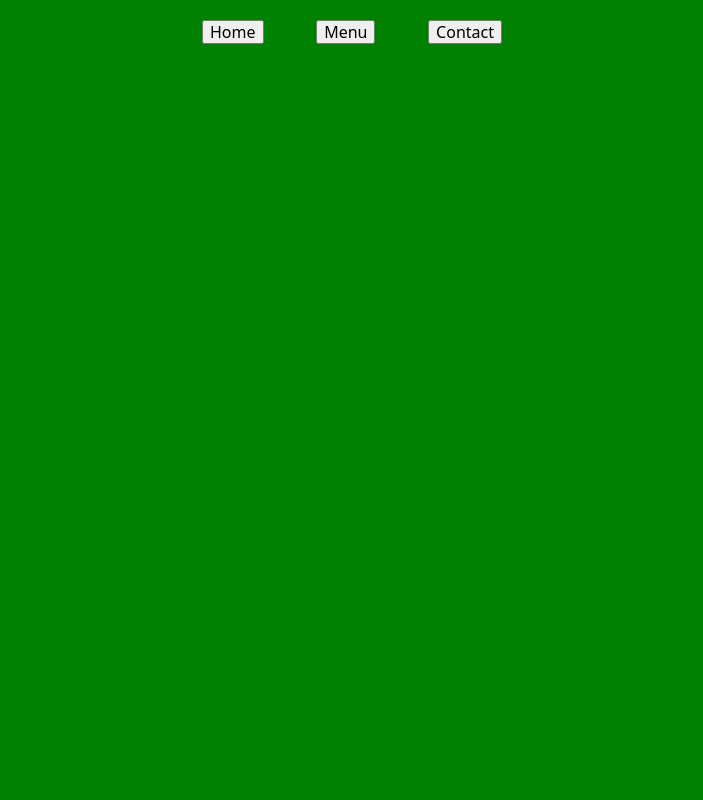
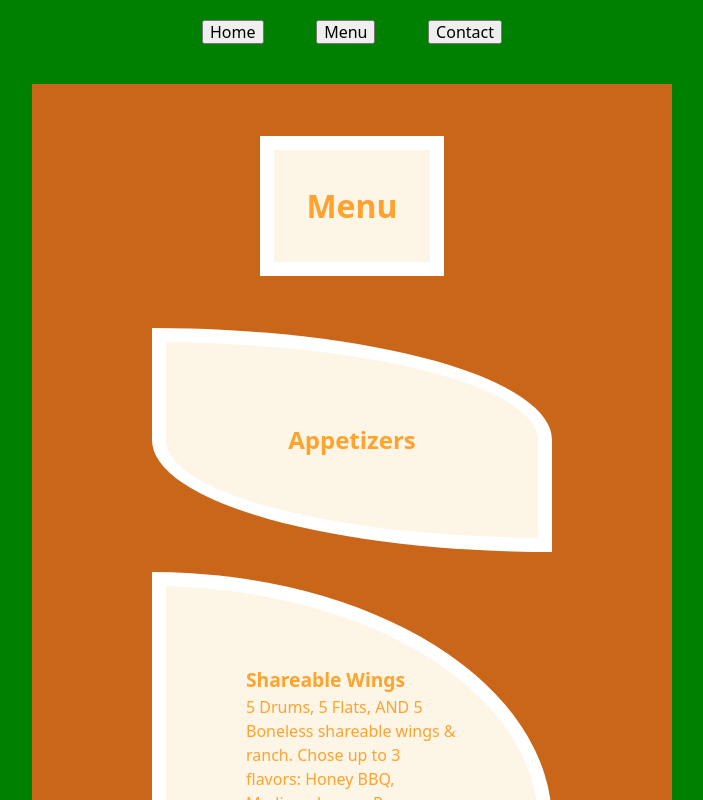
Before and after one commit to JasonBet/restaurant-page, a website built with webpack: page src/template.html in a window 1280 px wide. Both pictures are taken after a click on the button "Menu". Shown: the top 800 px of the page, without its empty margins (288-991 px from the left). Built offline with nearby package versions, Linux system fonts and the light colour scheme.

Commit message:
Add first app in DOM and update styles and alignment

```diff
--- a/src/menu.js
+++ b/src/menu.js
@@ -1,7 +1,52 @@
 export function menu() {
     const menuContainer = document.createElement("div");
+    menuContainer.classList.add("main-container");
+
+    const heading = document.createElement("h1");
+    heading.classList.add("heading");
+    heading.textContent = "Menu";
+
+    const appsDiv = document.createElement("div");
+    appsDiv.classList.add("menu-divs"); // Specific class to align sub-headings for menu
+    const appsHead = document.createElement("h2");
+    appsHead.textContent = "Appetizers";
+    appsDiv.appendChild(appsHead);
+
+    const app1Div = document.createElement("div");
+    const app1Name = document.createElement("h3");
+    app1Name.textContent = "Shareable Wings";
+    const app1Info = document.createElement("p");
+    app1Info.textContent = "5 Drums, 5 Flats, AND 5 Boneless shareable wings & ranch. Chose up to 3 "
+        + "flavors: Honey BBQ, Medium, Lemon Pepper, Garlic Parm";
+    const app1PriceAndImgDiv = document.createElement("div");
+    app1PriceAndImgDiv.classList.add("price-and-pic");
+    const app1Price = document.createElement("p");
+    app1Price.classList.add("price");
+    app1Price.textContent = "$12";
+    const app1PhotoPlaceholder = document.createElement("div");
+    app1PhotoPlaceholder.classList.add("img-placeholder");
+    const app1PlaceholderText = document.createElement("p");
+    app1PlaceholderText.textContent = "IMG";
+    app1PhotoPlaceholder.appendChild(app1PlaceholderText);
+
+    app1PriceAndImgDiv.appendChild(app1Price);
+    app1PriceAndImgDiv.appendChild(app1PhotoPlaceholder);
+
+
+    app1Div.appendChild(app1Name);
+    app1Div.appendChild(app1Info);
+    app1Div.appendChild(app1PriceAndImgDiv);
 
 
 
+
+
+
+
+
+    menuContainer.appendChild(heading);
+    menuContainer.appendChild(appsDiv);
+    menuContainer.appendChild(app1Div);
+
     return menuContainer;
 }
--- a/src/style.css
+++ b/src/style.css
@@ -25,7 +25,12 @@ img {
 
 /*END OF CSS NORMALIZE*/
 
+html {
+  overflow-y: scroll; /*To prevent page shifts due to scroll bar changing body width*/
+}
+
 body {
+  box-sizing: border-box;
   background-color: green;
   display: flex;
   flex-direction: column;
@@ -55,9 +60,15 @@ h2 {
   font-weight: bold;
 }
 
+h3 {
+  font-size: 1.2rem;
+  font-weight: bold;
+}
+
 .main-container {
   box-sizing: border-box;
   width: 50vw;
+  padding: 20px;
   background-color: #C96619;
   display: flex;
   flex-direction: column;
@@ -84,3 +95,27 @@ h2 {
   padding: 32px;
   margin: 32px 64px;
 }
+
+.menu-divs {
+  text-align: center;
+}
+
+.price {
+  font-size: 1.2rem;
+  font-weight: bold;
+}
+
+.img-placeholder {
+  width: 140px;
+  height: 140px;
+  background-color: #fdf5e6;
+  display: flex;
+  justify-content: center;
+  align-items: center;
+  border: 4px solid #C96619;
+}
+
+.price-and-pic {
+  display: flex;
+  justify-content: space-between;
+}
```
